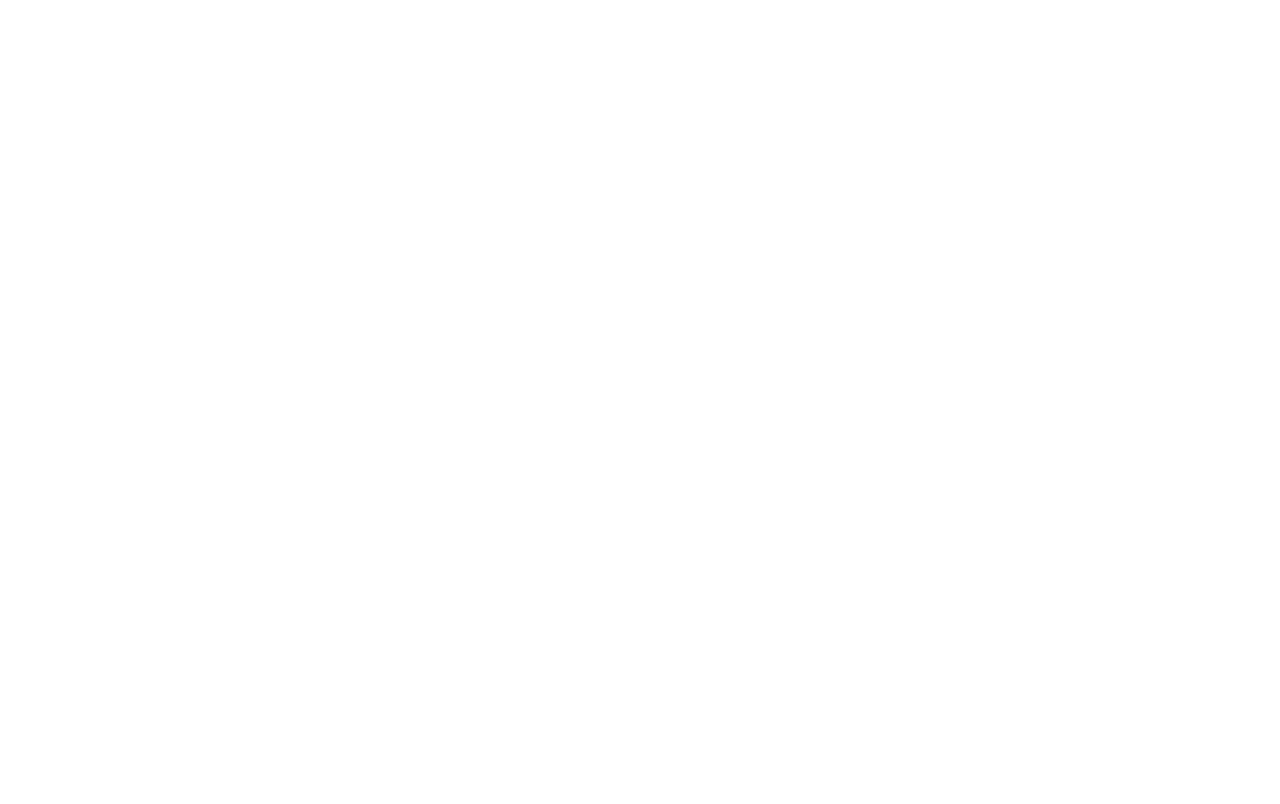
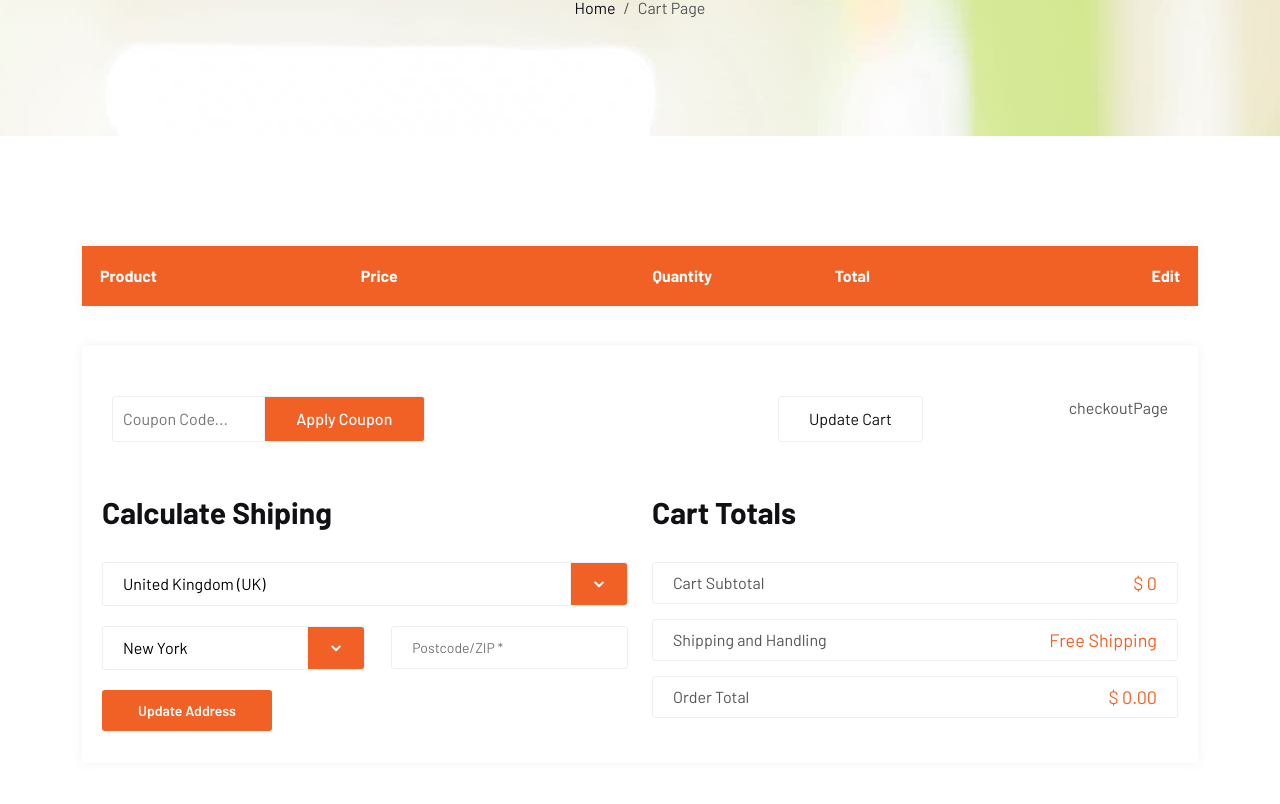
Before and after one commit to imsedhu/happibuy, a React (Vite) app: page /cart-page in a window 1280 px wide. Before the commit this address had no page. Shown: the part 316-1120 px from the top of the page. Before the commit the page ends 800 px from the top, so only its background shows below. Built offline with nearby package versions, Linux system fonts and the light colour scheme.

Commit message:
CartPage component added

```diff
--- a/src/main.jsx
+++ b/src/main.jsx
@@ -25,6 +25,7 @@
 import Contact from './pages/contact/Contact.jsx';
 import About from './pages/about/About.jsx';
 import SingleProduct from './pages/shop/SingleProduct.jsx';
+import CartPage from './pages/shop/CartPage.jsx';
 
 const router = createBrowserRouter([
   {
@@ -59,6 +60,10 @@
         path: "shop/:id",
         element: <SingleProduct />
       },
+      {
+        path: "/cart-page",
+        element: <CartPage />
+      },
     ]
   },
 ]);
--- /dev/null
+++ b/src/pages/shop/CartPage.jsx
@@ -0,0 +1,199 @@
+import React, { useEffect, useState } from 'react'
+import PageHeader from '../../components/PageHeader'
+import { Link } from 'react-router-dom';
+import delImgUrl from "../../assets/images/shop/del.png"
+
+const CartPage = () => {
+  const [cartItems, setCartItems] = useState([]);
+
+  useEffect(()=>{
+    //fetch cart item from local storage
+    const storedCartItems = JSON.parse(localStorage.getItem("cart")) || [];
+    setCartItems(storedCartItems);
+  }, [])
+
+  //calculate prices
+  const calculateTotalPrice = (item)=>{
+    return item.price * item.quantity;
+  }
+
+  //handle quantity increase
+  const handleIncrease = (item) => {
+    item.quantity += 1;
+    setCartItems([...cartItems]);
+
+    //update local storage with new cart item
+    localStorage.setItem("cart", JSON.stringify(cartItems))
+  }
+
+  //handle quantity decrease
+  const handleDecrease = (item) => {
+    if(item.quantity > 1){
+      item.quantity -= 1;
+      setCartItems([...cartItems]);
+
+      //update local storage with new cart item
+      localStorage.setItem("cart", JSON.stringify(cartItems))
+    }
+  }
+
+  // handle item delete
+  const handleRemoveItem =(item)=>{
+    const updateCart = cartItems.filter((cartItem)=> cartItem.id !== item.id);
+    //upadate new cart
+    setCartItems(updateCart);
+    updateLocalStorage(updateCart);
+  }
+
+  const updateLocalStorage =(cart)=>{
+    localStorage.setItem("cart", JSON.stringify(cart));
+  }
+
+  //cart subtotal
+  const cartSubTotal = cartItems.reduce((total, item)=>{
+    return total + calculateTotalPrice(item);
+  }, 0)
+
+  //order total
+  const orderTotal = cartSubTotal;
+  return (
+    <div>
+      <PageHeader title={"Shop Cart"} currentPage={"Cart Page"} />
+
+      <div className="shop-cart padding-tb">
+        <div className="container">
+          <div className="section-wrapper">
+            {/* cart top */}
+            <div className="cart-top">
+              <table>
+                <thead>
+                  <tr>
+                    <th className="cat-product">Product</th>
+                    <th className="cat-price">Price</th>
+                    <th className="cat-quantity">Quantity</th>
+                    <th className="cat-toprice">Total</th>
+                    <th className="cat-edit">Edit</th>
+                  </tr>
+                </thead>
+
+                {/* table body */}
+                <tbody>
+                  {
+                    cartItems.map((item, index)=>(
+                      <tr key={index}>
+                        <td className="product-item cat-product">
+                          <div className="p-thumb">
+                            <Link to="/shop"><img src={item.img} alt="" /></Link>
+                          </div>
+                          <div className="p-content">
+                            <Link to="/shop">{item.name}</Link>
+                          </div>
+                        </td>
+
+                        <td className='cat-price'>$ {item.price}</td>
+                        <td className="cat-quantity">
+                          <div className="cart-plus-minus">
+                            <div className="dec qtybutton" onClick={()=> handleDecrease(item)}>-</div>
+                            <input type="text" className='cart-plus-minus-box' name="qtybutton" id="qtybutton" value={item.quantity} />
+                            <div className="inc qtybutton" onClick={()=> handleIncrease(item)}>+</div>
+                          </div>
+                        </td>
+
+                        <td className='cat-toprice'>${calculateTotalPrice(item)}</td>
+                        <td className="cat-edit">
+                          <a href="#" onClick={()=> handleRemoveItem(item)}>
+                            <img src={delImgUrl} alt="" />
+                          </a>
+                        </td>
+                      </tr>
+                    ))
+                  }
+                </tbody>
+              </table>
+            </div>
+            {/* ............. cart top end ........ */}
+
+            {/* cart bottom starts */}
+            <div className="cart-bottom">
+              {/* checkout box */}
+              <div className='cart-checkout-box'>
+                <form className="coupon">
+                  <input type="text" name="coupon" id="coupon" className="cart-page-input-text" placeholder='Coupon Code...' />
+                  <input type="submit" value="Apply Coupon" />
+                </form>
+
+                <form className='cart-checkout'>
+                  <input type="submit" value="Update Cart" />
+                  <div>checkoutPage</div>
+                </form>
+              </div>
+              {/*...........  checkout box ends ........... */}
+
+              {/* shopping box */}
+              <div className="shiping-box">
+                <div className="row">
+                  <div className="col-md-6 col-12">
+                    <div className="calculate-shiping">
+                      <h3>Calculate Shiping</h3>
+                      <div className="outline-select">
+                        <select>
+                          <option value="uk">United Kingdom (UK)</option>
+                          <option value="us">United Kingdom (Us)</option>
+                          <option value="bd">Bangladesh</option>
+                          <option value="pak">Pakisthan</option>
+                          <option value="ind">India</option>
+                          <option value="np">Nepal</option>
+                        </select>
+                        <span className="select-icon">
+                          <i className="icofont-rounded-down"></i>
+                        </span>
+                      </div>
+                      <div className="outline-select shipping-select">
+                        <select>
+                          <option value="ny">New York</option>
+                          <option value="ld">London</option>
+                          <option value="dh">Dhaka</option>
+                          <option value="ko">Korachi</option>
+                          <option value="nd">New Delhi</option>
+
+                        </select>
+                        <span className="select-icon">
+                          <i className="icofont-rounded-down"></i>
+                        </span>
+                      </div>
+                      <input type="text" placeholder='Postcode/ZIP *' className='cart-page-input-text' />
+                      <button type="submit">Update Address</button>
+                    </div>
+                  </div>
+
+                  {/* right side */}
+                  <div className="col-md-6 col-12">
+                    <div className="cart-overview">
+                      <h3>Cart Totals</h3>
+                      <ul className="lab-ul">
+                        <li>
+                          <span className="pull-left">Cart Subtotal</span>
+                          <p className="pull-right">$ {cartSubTotal}</p>
+                        </li>
+                        <li>
+                          <span className="pull-left">Shipping and Handling</span>
+                          <p className="pull-right">Free Shipping</p>
+                        </li>
+                        <li>
+                          <span className="pull-left">Order Total</span>
+                          <p className="pull-right">$ {orderTotal.toFixed(2)}</p>
+                        </li>
+                      </ul>
+                    </div>
+                  </div>
+                </div>
+              </div>
+            </div>
+          </div>
+        </div>
+      </div>
+    </div>
+  )
+}
+
+export default CartPage
```
